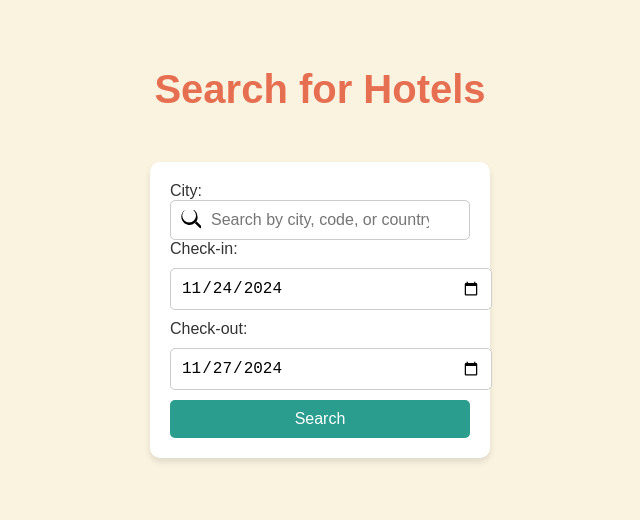
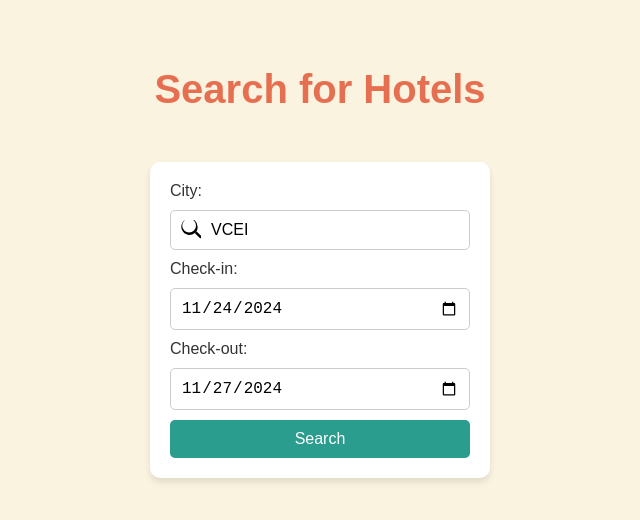
Before and after one commit to guzmanthegood/proto-travels, a Next.js app in the folder apps/web/: page / in a window 1280 px wide. Shown: the top 520 px of the page, without its empty margins (320-960 px from the left). Built offline with nearby package versions, Linux system fonts and the light colour scheme; what react-relay would draw is missing.

Commit message:
fix(home): adjust form styles and fix parameter initialization for city, checkin, and checkout

```diff
--- a/apps/web/src/pages/index.tsx
+++ b/apps/web/src/pages/index.tsx
@@ -1,23 +1,39 @@
+import { useRouter } from 'next/router';
 import { useState, useEffect } from 'react';
 import citiesData from '../data/cities.json'; // Asegúrate de ajustar la ruta de tu archivo JSON
 
 const Index = () => {
-  const [cityCode, setCityCode] = useState('');
-  const [checkin, setCheckin] = useState('');
-  const [checkout, setCheckout] = useState('');
+
+  const router = useRouter();
+
+  // Función para calcular fechas por defecto
+  const getDefaultDates = () => {
+    const today = new Date();
+    const checkin = new Date(today.setMonth(today.getMonth() + 1));
+    const checkout = new Date(checkin);
+    checkout.setDate(checkin.getDate() + 3);
+
+    return {
+      checkin: checkin.toISOString().split('T')[0],
+      checkout: checkout.toISOString().split('T')[0]
+    };
+  };
+
+  const { checkin: defaultCheckin, checkout: defaultCheckout } = getDefaultDates();
+
+  const [cityCode, setCityCode] = useState('VCEI');
+  const [checkin, setCheckin] = useState(defaultCheckin);
+  const [checkout, setCheckout] = useState(defaultCheckout);
+
   const [suggestions, setSuggestions] = useState([]);
   const [isDropdownVisible, setDropdownVisible] = useState(false);
 
   useEffect(() => {
-    const today = new Date();
-    const oneMonthFromNow = new Date();
-    oneMonthFromNow.setMonth(today.getMonth() + 1);
+    const { city: queryCity, checkin: queryCheckin, checkout: queryCheckout } = router.query;
 
-    const checkinDate = oneMonthFromNow.toISOString().split('T')[0];
-    const checkoutDate = new Date(oneMonthFromNow.setDate(oneMonthFromNow.getDate() + 3)).toISOString().split('T')[0];
-
-    setCheckin(checkinDate);
-    setCheckout(checkoutDate);
+    if (queryCity) setCityCode(queryCity as string);
+    if (queryCheckin) setCheckin(queryCheckin as string);
+    if (queryCheckout) setCheckout(queryCheckout as string);
   }, []);
 
   const handleCityChange = (event) => {
@@ -46,10 +62,10 @@ const Index = () => {
 
   const handleSubmit = (event) => {
     event.preventDefault();
-    // Aquí redirigimos a la página de disponibilidad con los parámetros seleccionados
-    if (cityCode && checkin && checkout) {
-      window.location.href = `/availability?city=${cityCode}&checkin=${checkin}&checkout=${checkout}`;
-    }
+    router.push({
+      pathname: '/availability',
+      query: { city: cityCode, checkin, checkout },
+    });
   };
 
   return (
@@ -65,7 +81,7 @@ const Index = () => {
               type="text"
               value={cityCode}
               onChange={handleCityChange}
-              placeholder="Search by city, code, or country"
+              placeholder="Search by city..."
               onFocus={() => setDropdownVisible(true)}
               onBlur={() => setTimeout(() => setDropdownVisible(false), 200)}
             />
--- a/apps/web/src/styles/globals.css
+++ b/apps/web/src/styles/globals.css
@@ -53,7 +53,8 @@ main.availability {
 
 .search-form input[type="text"] {
   width: 100%;
-  padding: 10px 40px 10px 40px; /* Espacio para el icono de la lupa */
+  padding: 10px 40px 10px 40px;
+  margin: 10px 0;
   border: 1px solid #ccc;
   border-radius: 5px;
   font-size: 1rem;
@@ -71,6 +72,7 @@ main.availability {
   border: 1px solid #ccc;
   border-radius: 5px;
   font-size: 1rem;
+  box-sizing: border-box;
 }
 
 button {
```
